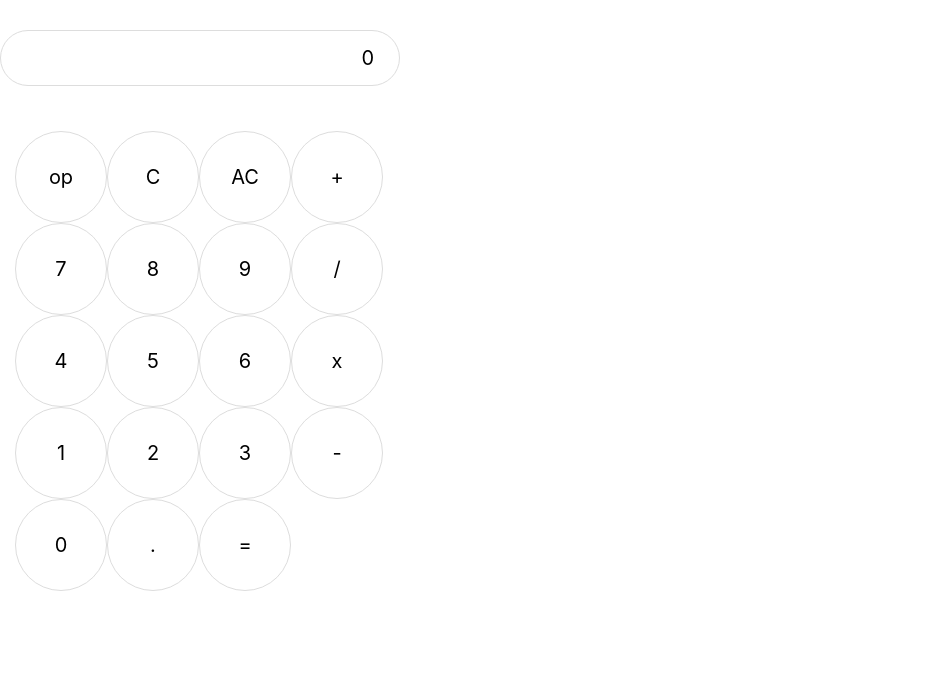
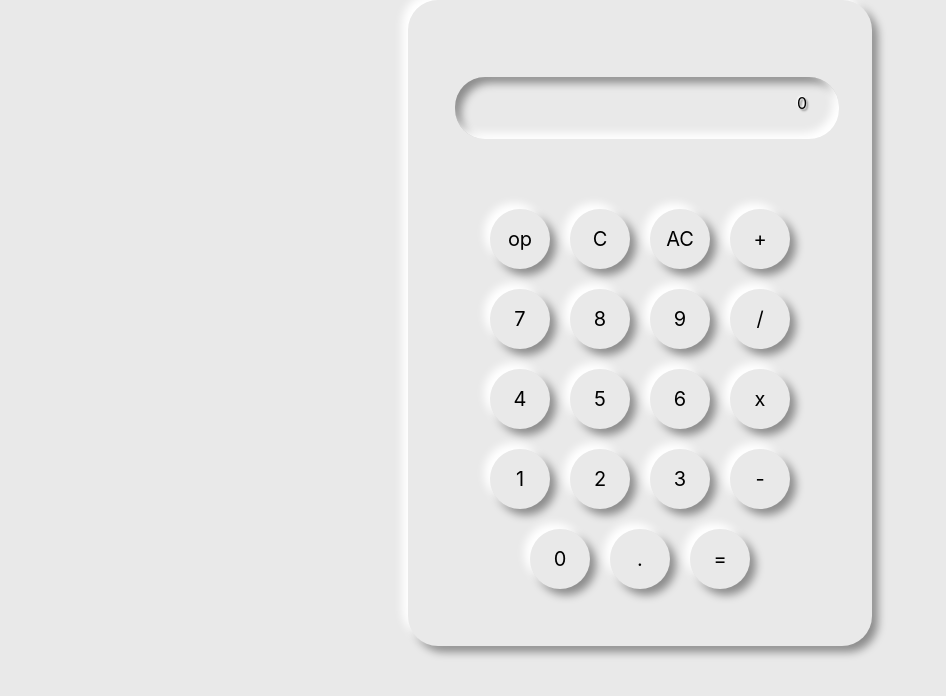
Before and after one commit to BakirDiyar/bakirreactcalculator, a React (Create React App) app: page / in a window 1280 px wide. Shown: the top 696 px of the page, without its empty margins (0-946 px from the left). Built offline with nearby package versions, Linux system fonts and the light colour scheme.

Commit message:
added css style to design

```diff
--- a/src/App.css
+++ b/src/App.css
@@ -1,19 +1,20 @@
+body{
+  background-color: #e9e9e9;
+}
 .App {
   width: 400px;
+  background-color: #e9e9e9;
   justify-content: center;
+  box-shadow: -6px -6px 9px #fff, 6px 6px 9px rgba(0, 0, 0, 0.4);
+  padding: 2rem;
+  border-radius: 30px;
+  margin: 0 auto;
 }
 
 .wrp-result,
 .wrp-btns {
   display: block;
+  text-align: center;
   margin-top: 30px;
   padding: 15px ;
 }
-
-.wrp-result{
-  text-align: right;
-  font-size: 20px;
-  border-radius: 70px;
-  border: 1px solid #ddd;
-  padding-right: 25px;
-}
--- a/src/components/button/style.css
+++ b/src/components/button/style.css
@@ -1,12 +1,19 @@
 .btn{
     display: inline-block;
-    width: 70px;
-    height: 70px;
+    width: 40px;
+    height: 40px;
     padding: 10px;
     border-radius: 50%;
-    border: 1px solid #dddddd;
+    margin: 10px;
     text-align: center;
     cursor: pointer;
-    line-height: 70px;
+    line-height: 40px;
+    box-shadow: -6px -6px 9px #fff, 6px 6px 9px rgba(0, 0, 0, 0.4);
     font-size: 20px;
+    transition: ease .2s;
 }
+
+.btn:hover{
+    box-shadow: -6px -6px 9px rgba(0, 0, 0, 0.4);
+
+}
--- a/src/components/view/index.js
+++ b/src/components/view/index.js
@@ -1,3 +1,4 @@
 import React from "react";
+import "./style.css"
 
-export const Result = ({ calc }) => <div className="input">{calc}</div>;
+export const Result = ({ calc }) => <div className="show">{calc}</div>;
--- /dev/null
+++ b/src/components/view/style.css
@@ -0,0 +1,12 @@
+.show{
+
+    box-shadow: inset -6px -6px 9px #fff, inset 6px 6px 9px rgba(0, 0, 0, 0.4);
+    width: 320px;
+    height: 30px;
+    padding: 16px 32px;
+    text-align: right;
+    border: none;
+    border-radius: 30px;
+    text-shadow: -1px -1px 2px #fff, 2px 2px 2px rgba(0, 0, 0, 0.4);
+
+}
```
